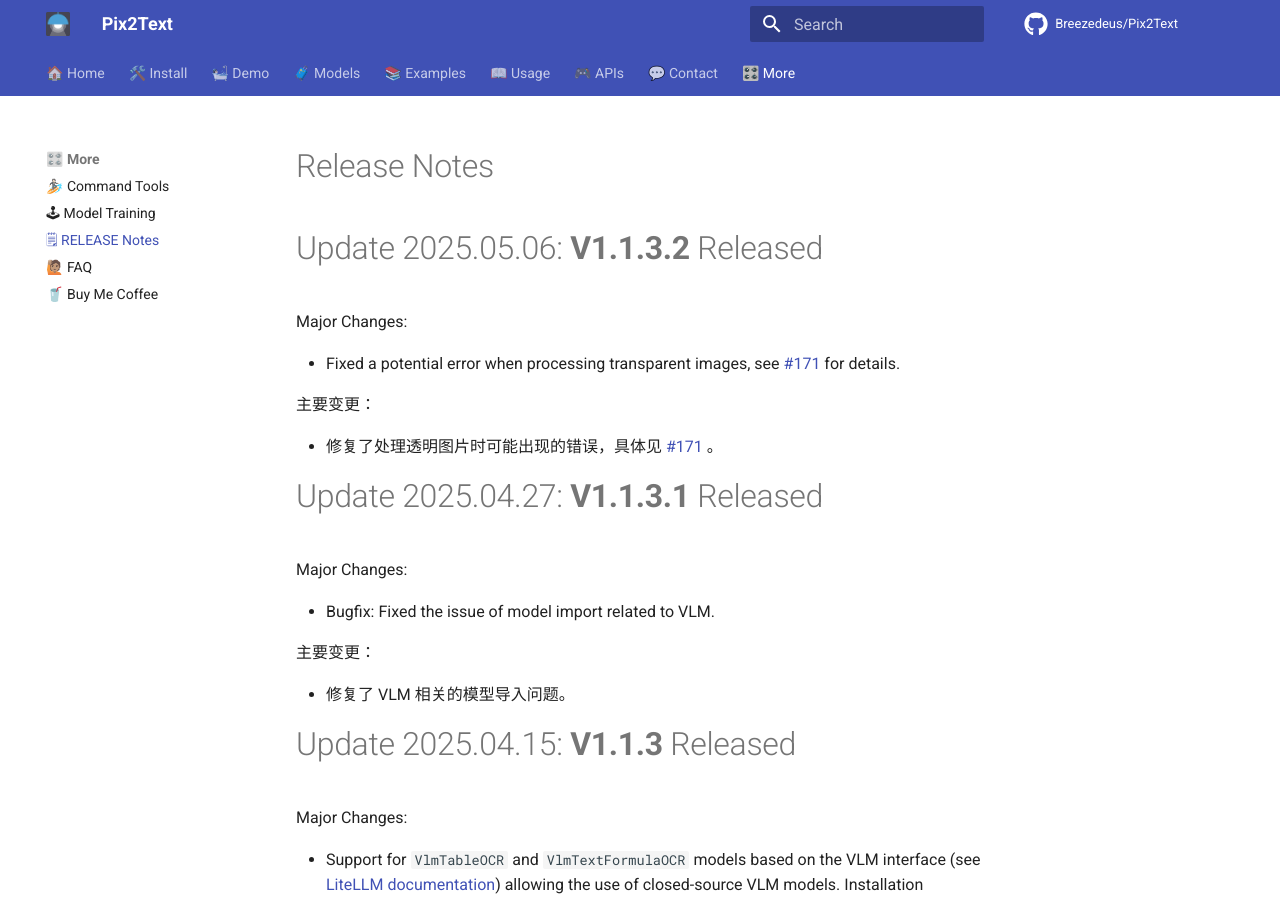
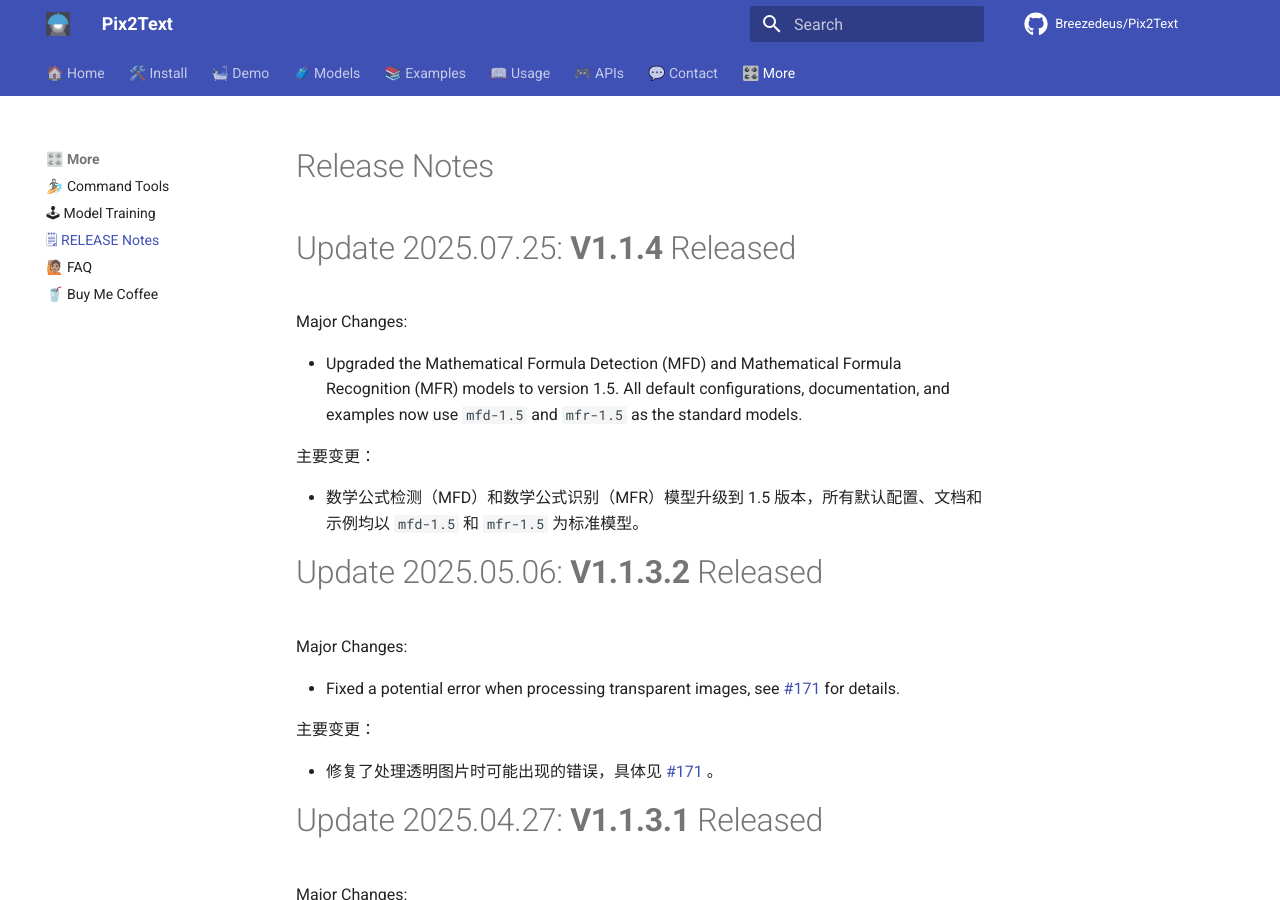
Before and after one commit to breezedeus/Pix2Text, an MkDocs documentation site: the page built from docs/RELEASE.md, in a window 1280 px wide and 900 px high. Built offline with MkDocs 1.6.1 and Material for MkDocs 9.7.7, drawn with Linux system fonts in a browser that asks for light colours; comment, search, counter and statistics services are not loaded.

Commit message:
feat: release version 1.1.4, upgrading MFD and MFR models to version 1.5, with updated documentation and examples reflecting the new standard

```diff
--- a/docs/RELEASE.md
+++ b/docs/RELEASE.md
@@ -1,4 +1,14 @@
 # Release Notes
+
+# Update 2025.07.25: **V1.1.4** Released
+
+Major Changes:
+
+- Upgraded the Mathematical Formula Detection (MFD) and Mathematical Formula Recognition (MFR) models to version 1.5. All default configurations, documentation, and examples now use `mfd-1.5` and `mfr-1.5` as the standard models.
+
+主要变更：
+
+- 数学公式检测（MFD）和数学公式识别（MFR）模型升级到 1.5 版本，所有默认配置、文档和示例均以 `mfd-1.5` 和 `mfr-1.5` 为标准模型。
 
 # Update 2025.05.06: **V1.1.3.2** Released
 
```
Also changed, not shown: README.md (+8 -2 lines), README_cn.md (+8 -2 lines), docs/index.md (+2 -2 lines), docs/index_en.md (+2 -2 lines).
